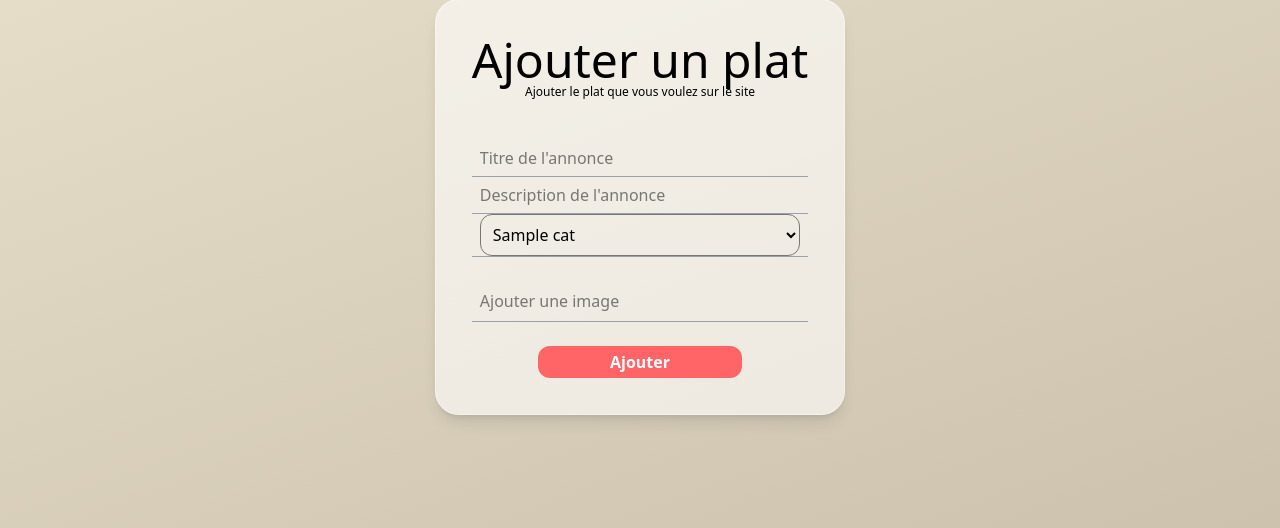
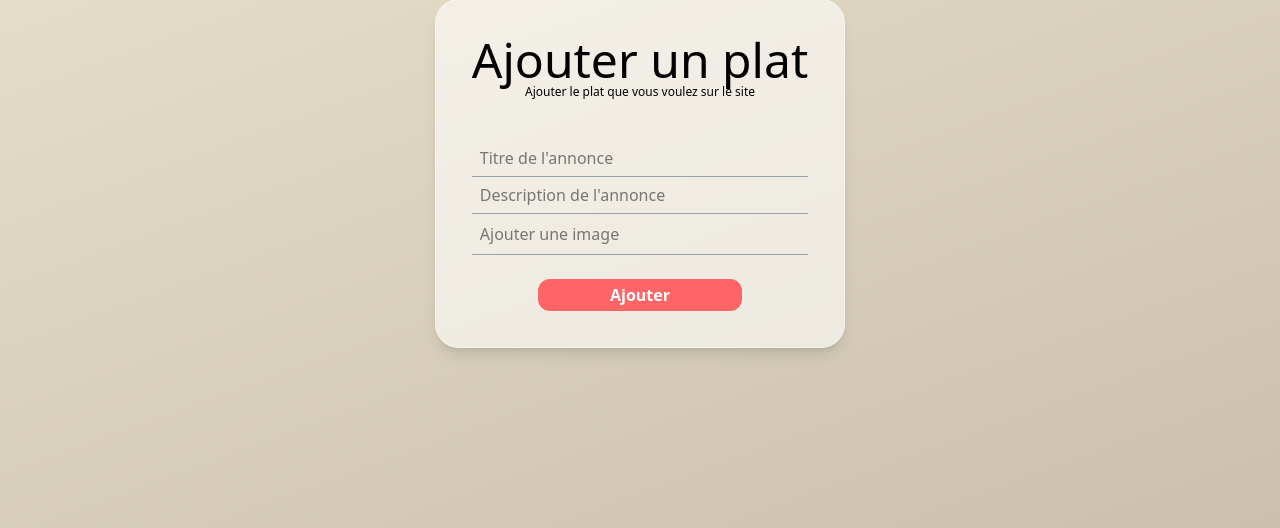
Before and after one commit to Joscrap/site-web-de-6mois--ta-faim-, a Flask app: template templates/création_annonce.html in a window 1280 px wide. Shown: the part 259-787 px from the top of the page. Run offline with Flask 3, Linux system fonts and the light colour scheme; the template is opened without the code that fills it: most values are stand-ins (such as "Sample title", 1, 10 or a date in 2020); some libraries are stand-ins or nearby versions.

Commit message:
changement creation annonce

```diff
--- a/templates/création_annonce.html
+++ b/templates/création_annonce.html
@@ -19,7 +19,7 @@
                 <hr class="border-0 h-[1px] bg-gray-400">
             </label>
 
-            <label class="p-2">
+       <!--      <label class="p-2">
                 <select name="categorie" class="min-w-[320px] rounded-xl border p-2 border-[#787672]">
                     {% for cat in categories %}
                         <option value="{{ cat.nom }}">{{ cat.nom }}</option>
@@ -27,7 +27,7 @@
                 </select>
                 <hr class="border-0 h-[1px] bg-gray-400">
             </label>
-
+        -->
 
             <div class="border-none p-2">
 
```
